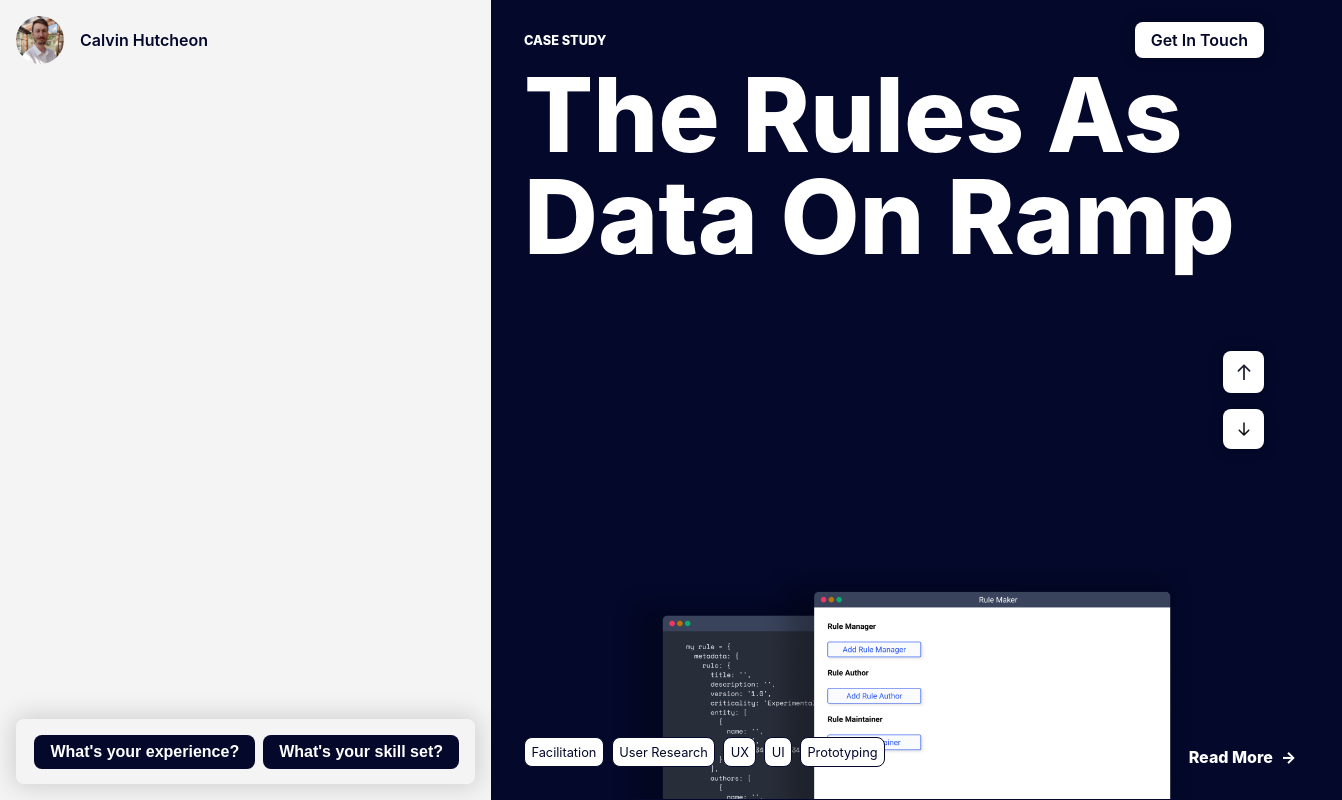
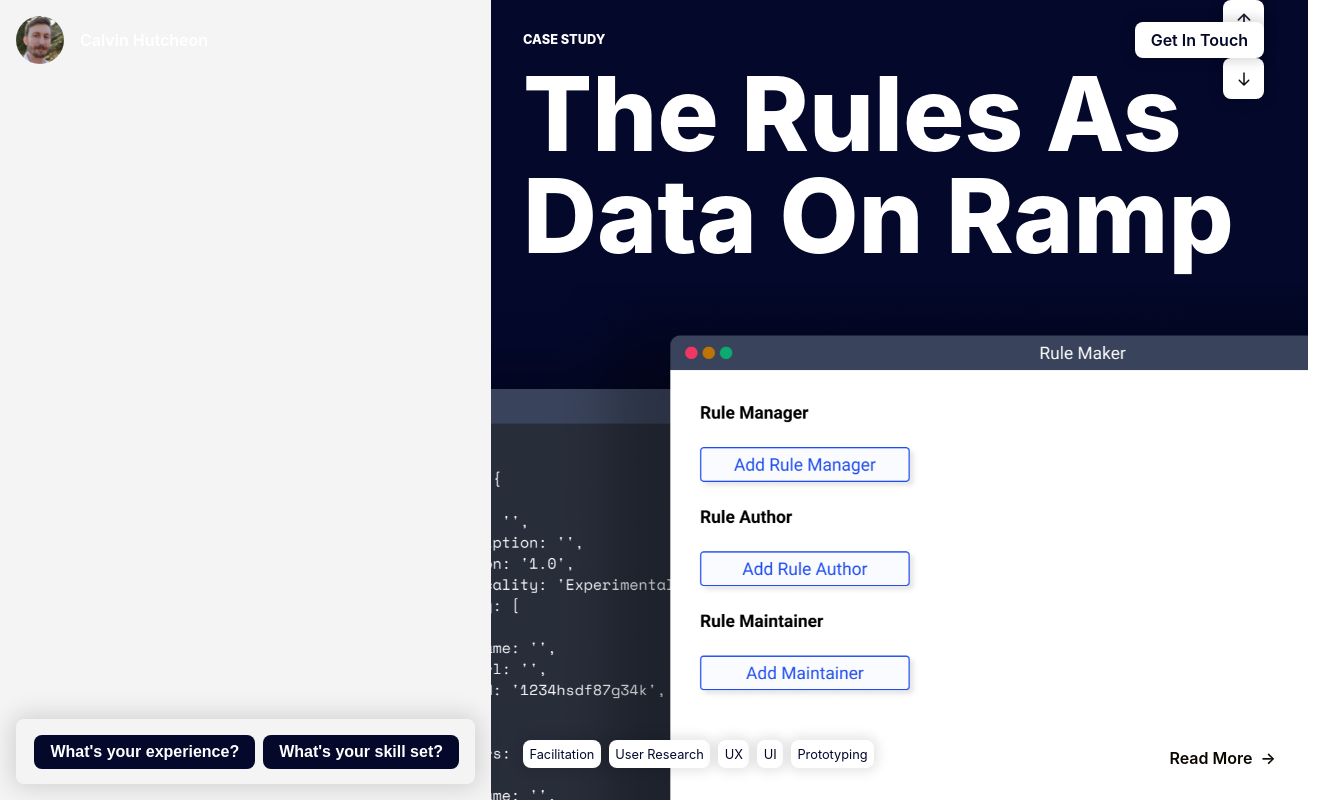
Before and after one commit to millenniallglyphs/dialogue-tree, a Next.js app: page / in a window 1280 px wide. Shown: the whole page, 1342 px wide, since content can reach past the window. Built offline with nearby package versions, Linux system fonts and the light colour scheme.

Commit message:
simplified publication schedule

```diff
--- a/components/DialogueText.js
+++ b/components/DialogueText.js
@@ -9,7 +9,7 @@
 
           <div className={css`
               display: inline-block;
-              border-radius: 0.12em 0.75em 0.75em 0.75em;
+              border-radius:  0.75em 0.75em 0.75em 0.12em;
               font-weight: 400;
               background-color: #fff;
               opacity: 1;
--- a/components/DialogueTree.js
+++ b/components/DialogueTree.js
@@ -164,7 +164,7 @@
           padding-bottom: 1em;
           grid-template-rows: 1fr 65px;
           @media (max-width: 1000px) {
-            height: 40vh;
+            height: 45vh;
             grid-template-rows: 1fr 45px;
             padding-bottom: 0em;
           }
--- a/components/GridComp.js
+++ b/components/GridComp.js
@@ -7,7 +7,7 @@
          grid-template-columns: 475px 1fr;
          @media (max-width: 1000px) {
             grid-template-columns: 1fr;
-            grid-template-rows: 60vh 40vh;
+            grid-template-rows: 55vh 45vh;
           }
         `}>
             {children}
--- a/components/ListLayout.js
+++ b/components/ListLayout.js
@@ -18,7 +18,7 @@
           grid-area: 1 / 1 / 2 /2;
           z-index: 1;
           @media (max-width: 1000px) {
-            height: 40vh;
+            height: 45vh;
             grid-area: 2 / 1 / 3 /2;
             padding-top: 0px;
           }
--- a/components/Meta.js
+++ b/components/Meta.js
@@ -17,8 +17,9 @@
         fontSize: '1em',
         marginTop: '0',
         marginBottom: '0',
-        color: '#04082B',
+        color: '#fff',
         fontWeight: 600,
+        mixBlendMode: 'difference',
     }
 
 
@@ -39,6 +40,7 @@
             width: 100%;
             top: 0;
             z-index: 5;
+            rgba(255, 255, 255, 0)
         `}>
             <Hold>
                 <div style={flex}>
@@ -46,17 +48,20 @@
                         <div className={css`
                             height: 3em;
                             width: 3em;
-                            background-image: url('/headshot.jpg');
+                            background-image: url('/headshot2.jpg');
                             background-size: cover;
                             background-position: center;
                             border-radius: 2em;
                             margin-right: 1em;
+                            isolation: isolate;
                         `}></div>
-                        <Link href="/work">
+                        <div>
+                        <Link href="/">
                             <a>
                                 <p style={small}>Calvin Hutcheon</p>
                             </a>
                         </Link>
+                        </div>
                     </div>
                     <div className={css`
                         display: flex;
--- a/components/Project.js
+++ b/components/Project.js
@@ -14,8 +14,7 @@
                 color: #04082B;
                 font-size: 0.8em;
                 background: #fff;
-                border: 1px solid #04082B;
-
+                box-shadow: 0px 0px 12px 4px rgba(0, 0, 0, 0.1);
             `}>
                 {label}
             </div>
@@ -33,9 +32,9 @@
                 border-radius: 8px;
                 justify-content: space-between;
                 @media (max-width: 1000px) {
-                    height: 60vh;
-                    width: 91vw;
-                    padding: 74px 0em 1em 1em;
+                    height: 55vh;
+                    width: 100vw;
+                    padding: 0em;
                   }
             `}
         >
@@ -46,24 +45,33 @@
             display: grid;
             grid-template-rows: auto auto 1fr;
             gap: 1em;
-            padding: 2em;
-            padding-bottom: 0em;
+            padding: 0em;
             cursor: pointer;
             transition: box-shadow 1s;
             box-shadow: none;
-            border: 1px solid #04082B;
             &:hover #activate {
                 margin-left: 1em;
                 transition: margin-left 1s;
             }
             @media (max-width: 1000px) {
                 background-size: cover;
+                padding: 0em;
+                gap: 0.5em;
+                padding-top: 54px;
                 &:hover {
                     background-size: cover;
                 }
             }
         `}>
-            <div>
+            <div className={css`
+                padding: 2em;
+                padding-bottom: 0;
+                @media (max-width: 1000px) {
+
+                    padding: 1em;
+                padding-bottom: 0;
+                }
+            `}>
                 <p className={css`
                     margin: 0;
                     text-transform: uppercase;
@@ -79,7 +87,12 @@
             <div className={css`
                 display: flex;
                 justify-content: space-between;
-
+                padding-left: 2em;
+                padding-right: 0em;
+                @media (max-width: 1000px) {
+                    padding-left: 1em;
+                    padding-right: 0em;
+                }
             `}>
                 <div>
                     <h3 className={css`
@@ -113,14 +126,17 @@
             </div>
             <div className={css`
                 background-image: url(${image});
-                background-position: bottom;
-                background-size: contain;
+                background-position: top;
+                background-size: cover;
                 width: 100%;
                 transition: background-size 3s, box-shadow 1s;
                 background-repeat: no-repeat;
                 cursor: pointer;
                 align-items: flex-end;
                 display: flex;
+                @media (max-width: 1000px) {
+                    background-size: cover;
+                }
 
             `}>
                 <div className={css`
@@ -130,7 +146,10 @@
                 justify-content: space-between;
                 color: ${ color.styled==="light" ? ('#fff') : ('#000')};
                 align-items: flex-end;
-                padding-bottom: 2em;
+                padding: 2em;
+                @media (max-width: 1000px) {
+                   padding: 1em;
+                }
             `}>
                 <div className={css`
                     display: flex;
@@ -143,12 +162,12 @@
                     margin: 0;
                     padding: 0;
                     display: flex;
-                    width: 120px;
-                    font-weight: 800;
-
-                        color: #fff;
+                    min-width: 100px;
+                    font-weight: 600;
+                    color: #f3f9ff;
+                    mix-blend-mode: exclusion;
                     @media (max-width: 600px) {
-                        width: 90px;
+                        width: 70px;
                     }
                 `}>
                     <p className={css`
--- a/components/Writing.js
+++ b/components/Writing.js
@@ -11,9 +11,9 @@
                 border-radius: 8px;
                 justify-content: space-between;
                 @media (max-width: 1000px) {
-                    height: 60vh;
-                    width: 91vw;
-                    padding: 74px 0em 1em 1em;
+                    height: 55vh;
+                    width: 100vw;
+                    padding: 0em;
                   }
             `}
         >
@@ -31,9 +31,11 @@
                     &:hover #activate {
                         margin-left: 1em;
                         transition: margin-left 1s;
+
                     }
                     @media (max-width: 1000px) {
                         background-size: cover;
+                        padding: 64px 1em 1em 1em;
                     }
                 `}>
                 <div>
--- a/pages/index.js
+++ b/pages/index.js
@@ -52,8 +52,10 @@
           <div key={index}>
           { kind === "work" ? (
             <Project image={image} name={title} date={date} description={description} options={tags} target={'/projects/'+id} key={id} id={id} bgcolor={color}/>
+          ) : kind === "writing" ? (
+            <Writing name={title} target={'/writing/'+writingid} id={writingid} summary={summary}/>
           ) : (
-            <Writing name={title} target={'/writing/'+writingid} id={writingid} summary={summary}/>
+            null
           )}
 
           </div>
@@ -73,6 +75,10 @@
           justify-content: space-between;
           flex-direction: column;
           padding-right: 1em;
+          display: block;
+          @media (max-width: 1000px) {
+            display: none;
+          }
         `}>
           <div/>
           <div className={css`
--- a/projects/bitclaims.mdx
+++ b/projects/bitclaims.mdx
@@ -1,7 +1,7 @@
 ---
 title: 'Healthcare on the Blockhain'
 date: '2021-01-04'
-kind: 'work'
+kind: 'hidden'
 description: 'Lorem Ipsum'
 image: '/claim.png'
 color: '#FF8686'
--- a/projects/narratives-for-a-decentralized-collaborative-organization.mdx
+++ b/projects/narratives-for-a-decentralized-collaborative-organization.mdx
@@ -4,7 +4,7 @@
 description: 'Lorem Ipsum'
 image: '/org-model.png'
 color: '#EA92B7'
-kind: 'work'
+kind: 'hidden'
 tags: [
     {label: 'Research', target: 'test'},
     {label: 'UX', target: 'test'},
--- a/projects/react-components.mdx
+++ b/projects/react-components.mdx
@@ -1,5 +1,5 @@
 ---
-title: 'Simple Modular React Components'
+title: 'Simple Modular Components'
 date: '2021-01-04'
 description: 'Lorem Ipsum'
 image: '/yarn.png'
--- a/styles/globals.css
+++ b/styles/globals.css
@@ -5,6 +5,7 @@
   font-family: -apple-system, BlinkMacSystemFont, Segoe UI, Roboto, Oxygen,
     Ubuntu, Cantarell, Fira Sans, Droid Sans, Helvetica Neue, sans-serif;
   font-size: 16px;
+  background: #fff;
 }
 
 a {
```
Also changed, not shown: public/headshot2.jpg (added).
